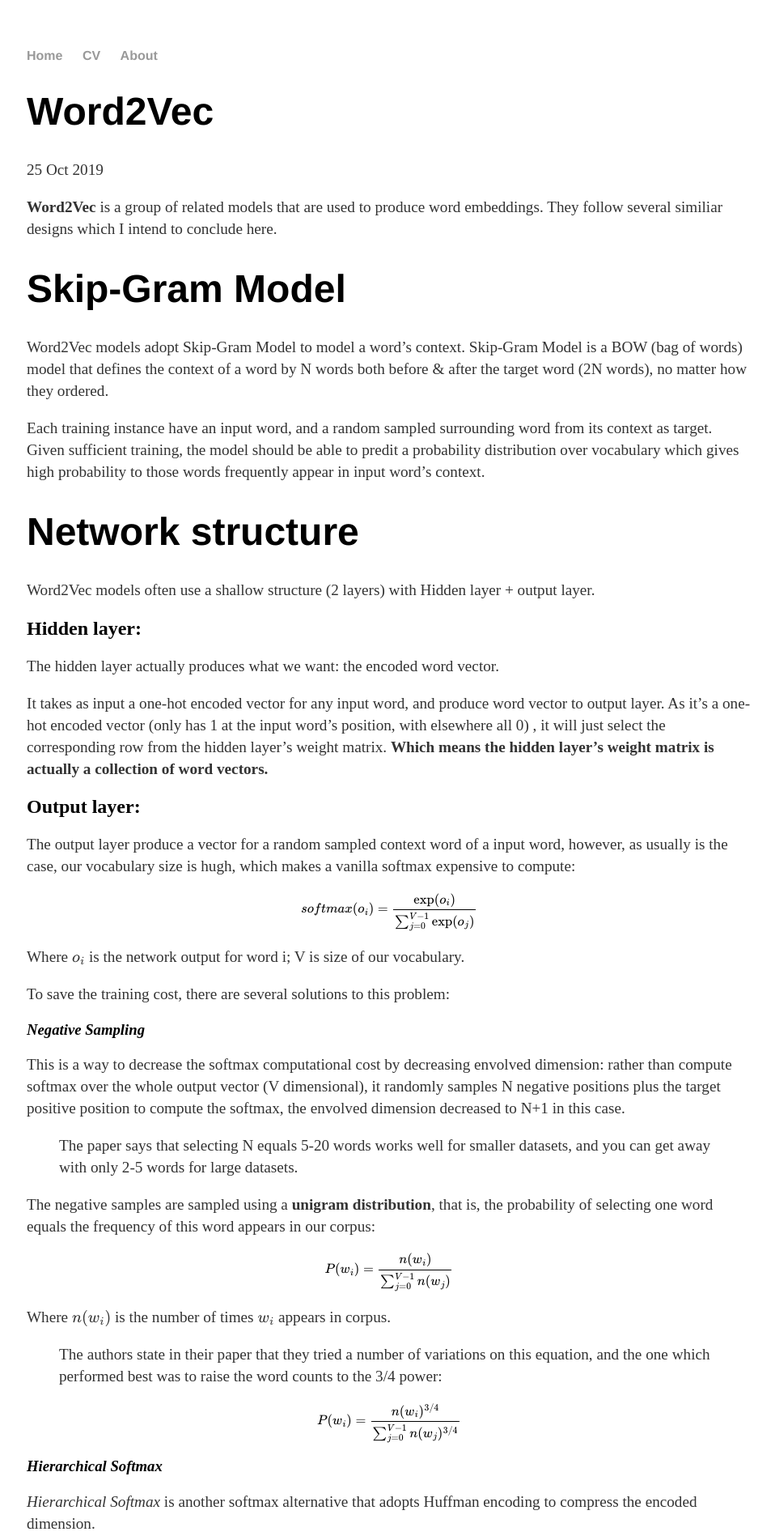
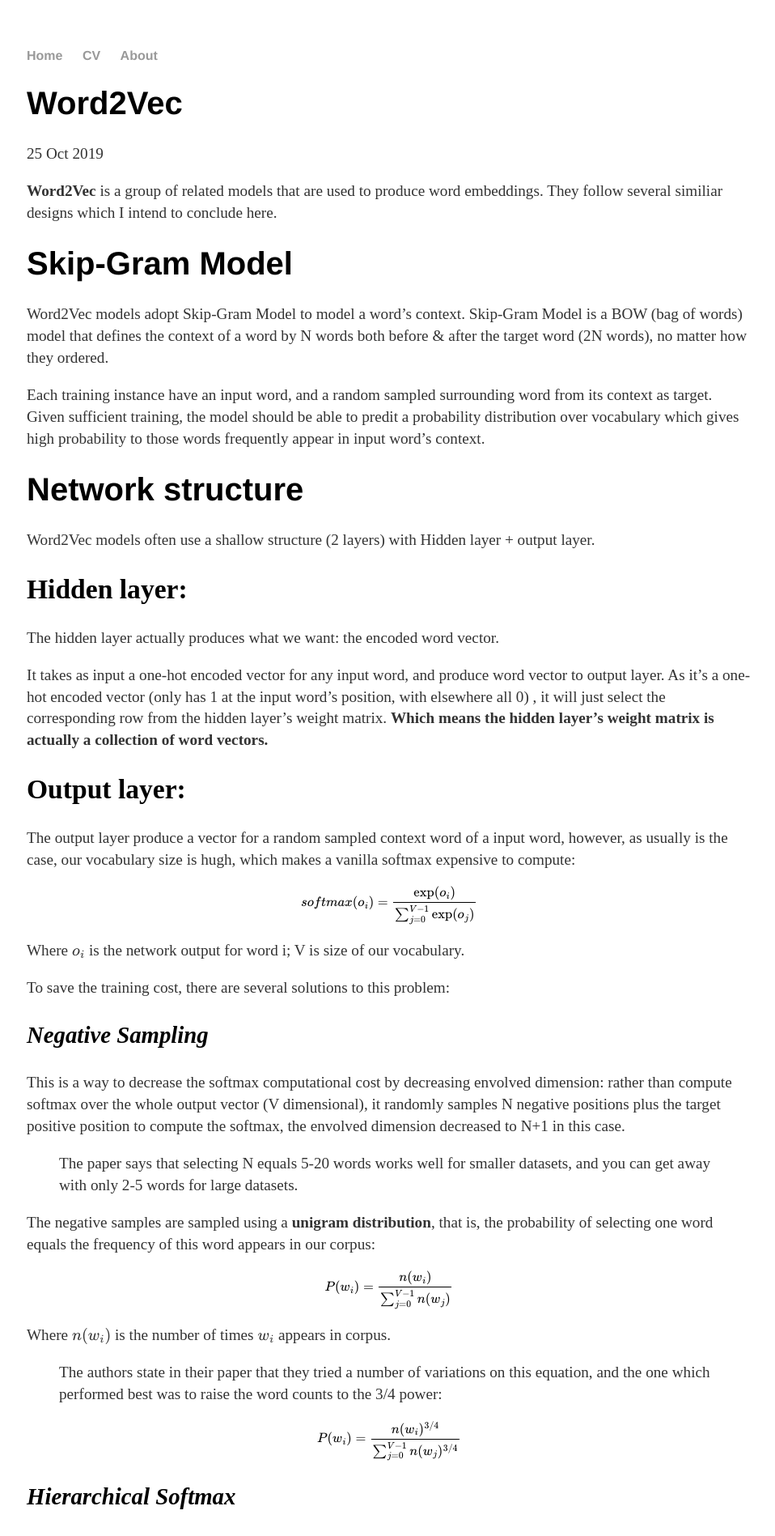
Before and after one commit to mingxuanM/mingxuanM.github.io, a Jekyll site: the page built from _posts/2019-10-25-Word2Vec.md, in a window 1280 px wide. Shown: the top 1897 px of the page at 81% size, without its empty margins (159-1117 px from the left). Built offline with Jekyll 4.4.1, drawn with Linux system fonts in a browser that asks for light colours; formulas are drawn with MathJax 3.

Commit message:
css font size

```diff
--- a/css/main.css
+++ b/css/main.css
@@ -20,8 +20,20 @@ a:hover {
     text-decoration: underline;
 }
 h1 {
-    font-size: 3em;
+    font-size: 2.5em;
     font-family:'Helvetica', 'Arial', 'Sans-Serif';
+}
+h2 {
+    font-size: 2.1em;
+    /*font-family:'Helvetica', 'Arial', 'Sans-Serif';*/
+}
+h3 {
+    font-size: 1.8em;
+    /*font-family:'Helvetica', 'Arial', 'Sans-Serif';*/
+}
+h4 {
+    font-size: 1.5em;
+    /*font-family:'Helvetica', 'Arial', 'Sans-Serif';*/
 }
 p {
     font-size: 1.2em;
```
